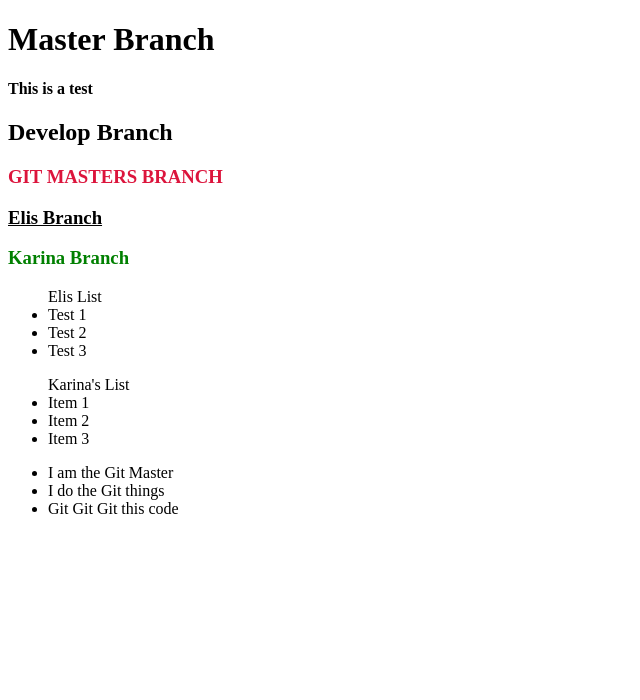
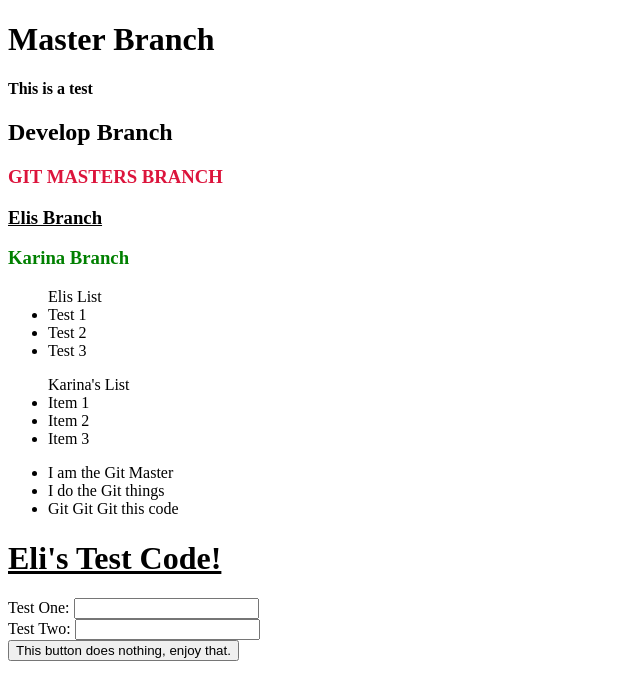
Before and after one commit to jhiggins3231/teamGitDemo, a plain HTML site: page Index.html in a window 1280 px wide. Shown: the whole page, without its empty margins (0-640 px from the left). Drawn offline with Linux system fonts and the light colour scheme.

Commit message:
Eli's Test Component

```diff
--- a/Index.html
+++ b/Index.html
@@ -30,5 +30,18 @@
       <li>Git Git Git this code</li>
   </ul>
 
+    <div>
+        <h1 style="text-decoration: underline;">Eli's Test Code!</h1>
+        <Form>
+            <label for='testOne'>Test One: </label>
+            <input type='text' name='testOne'>
+            <br/>
+            <label for='testTwo'>Test Two: </label>
+            <input type='text' name='testTwo'>
+            <br/>
+            <button>This button does nothing, enjoy that.</button>
+        </Form>
+    </div>
+
 </body>
 </html>
```
